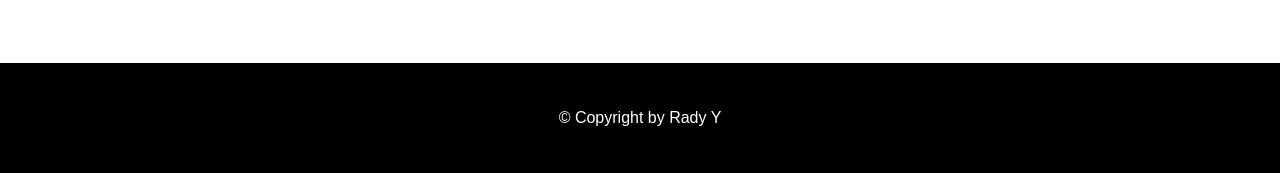
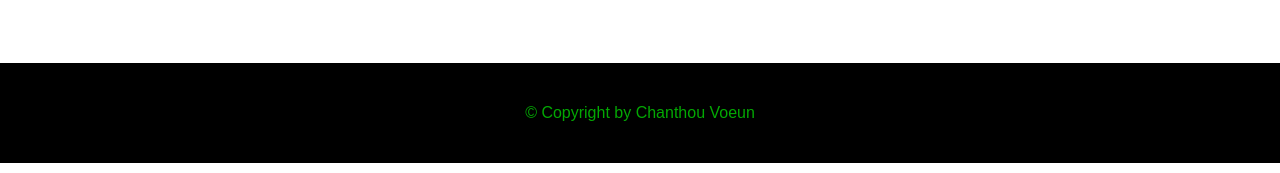
Before and after one commit to VoeunChanthou/class_c_group8, a plain HTML site: page index.html in a window 1280 px wide. Shown: the part 1726-1899 px from the top of the page. Drawn offline with Linux system fonts and the light colour scheme.

Commit message:
#3 I changed footer from rady to chanthou voeun and I changed color

```diff
--- a/css/main.css
+++ b/css/main.css
@@ -166,9 +166,9 @@ iframe {
 /* footer */
 footer {
     background: #000;
-    padding: 30px;
+    padding: 25px;
     text-align: center;
-    color: #fff;
+    color: rgb(3, 168, 3);
 }
 
 @media(max-width: 768px) {
--- a/index.html
+++ b/index.html
@@ -73,7 +73,7 @@
     </div>
 
     <footer>
-        <p>&copy; Copyright by Rady Y</p>
+        <p>&copy; Copyright by Chanthou Voeun</p>
     </footer>
 </body>
 
```
